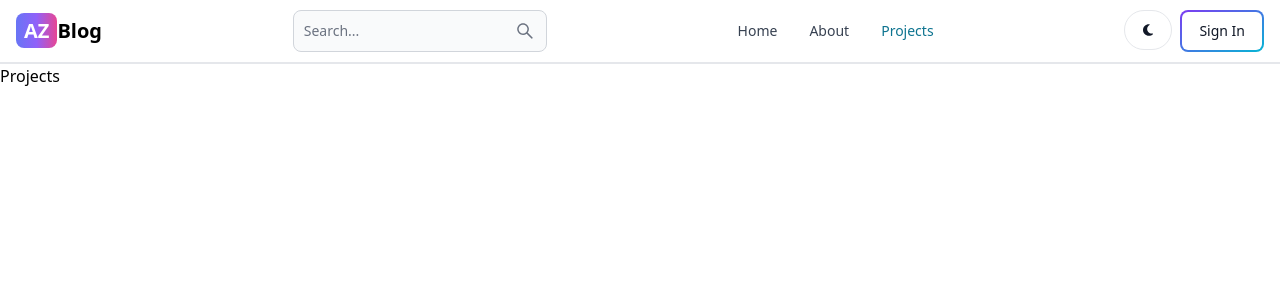
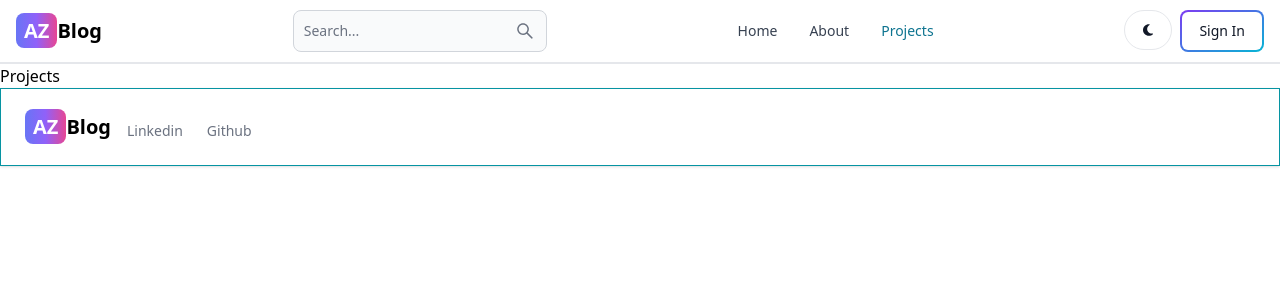
Before and after one commit to Arntit-Zonia/blog-app, a React (Vite) app in the folder client/: page /projects in a window 1280 px wide. Shown: the top 300 px of the page. Built offline with nearby package versions, Linux system fonts and the light colour scheme.

Commit message:
feat: created Footer component

```diff
--- a/client/src/App.tsx
+++ b/client/src/App.tsx
@@ -8,6 +8,7 @@ import Home from "./views/Home";
 import Dashboard from "./views/Dashboard";
 import Projects from "./views/Projects";
 import Header from "./components/Header";
+import Footer from "./components/Footer";
 
 export const App: FC = () => {
   return (
@@ -21,6 +22,7 @@ export const App: FC = () => {
         <Route path="/dashboard" element={<Dashboard />} />
         <Route path="/projects" element={<Projects />} />
       </Routes>
+      <Footer />
     </Router>
   );
 };
--- /dev/null
+++ b/client/src/components/Footer.tsx
@@ -0,0 +1,29 @@
+import { Link } from "react-router-dom";
+import { Footer as FlowbiteContainer } from "flowbite-react";
+
+const Footer = () => {
+  return (
+    <FlowbiteContainer container className="border rounded-none border-teal-500">
+      <div className="flex">
+        <Link to="/" className="self-center whitespace-nowrap text-lg sm:text-xl font-semibold dark:text-white mr-4">
+          <span className="px-2 py-1 bg-gradient-to-r from-indigo-500 via-purple-500 to-pink-500 rounded-lg text-white">
+            AZ
+          </span>
+          Blog
+        </Link>
+        <div className="justify-center gap-3 sm:mt-2">
+          <FlowbiteContainer.LinkGroup>
+            <FlowbiteContainer.Link href="https://www.linkedin.com/in/arntit-zonia/" target="_blank">
+              Linkedin
+            </FlowbiteContainer.Link>
+            <FlowbiteContainer.Link href="https://github.com/Arntit-Zonia" target="_blank">
+              Github
+            </FlowbiteContainer.Link>
+          </FlowbiteContainer.LinkGroup>
+        </div>
+      </div>
+    </FlowbiteContainer>
+  );
+};
+
+export default Footer;
```
